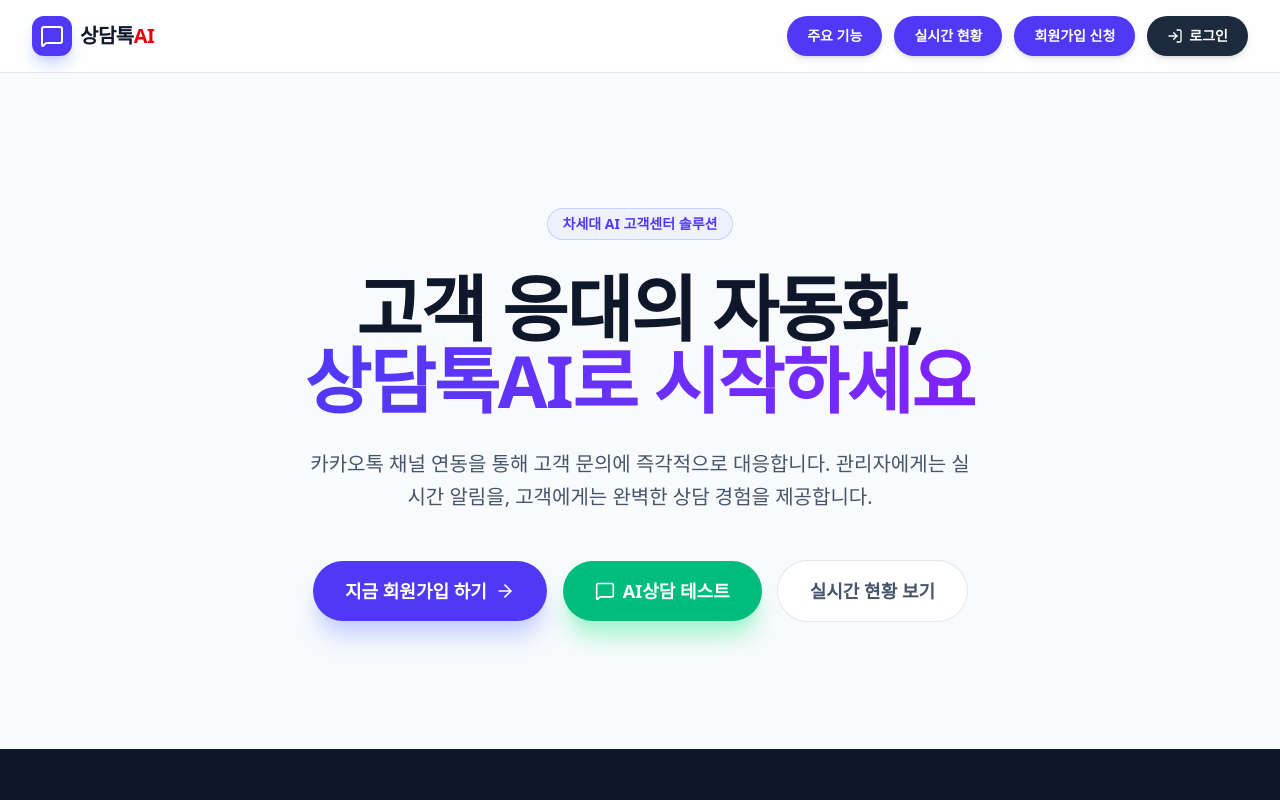
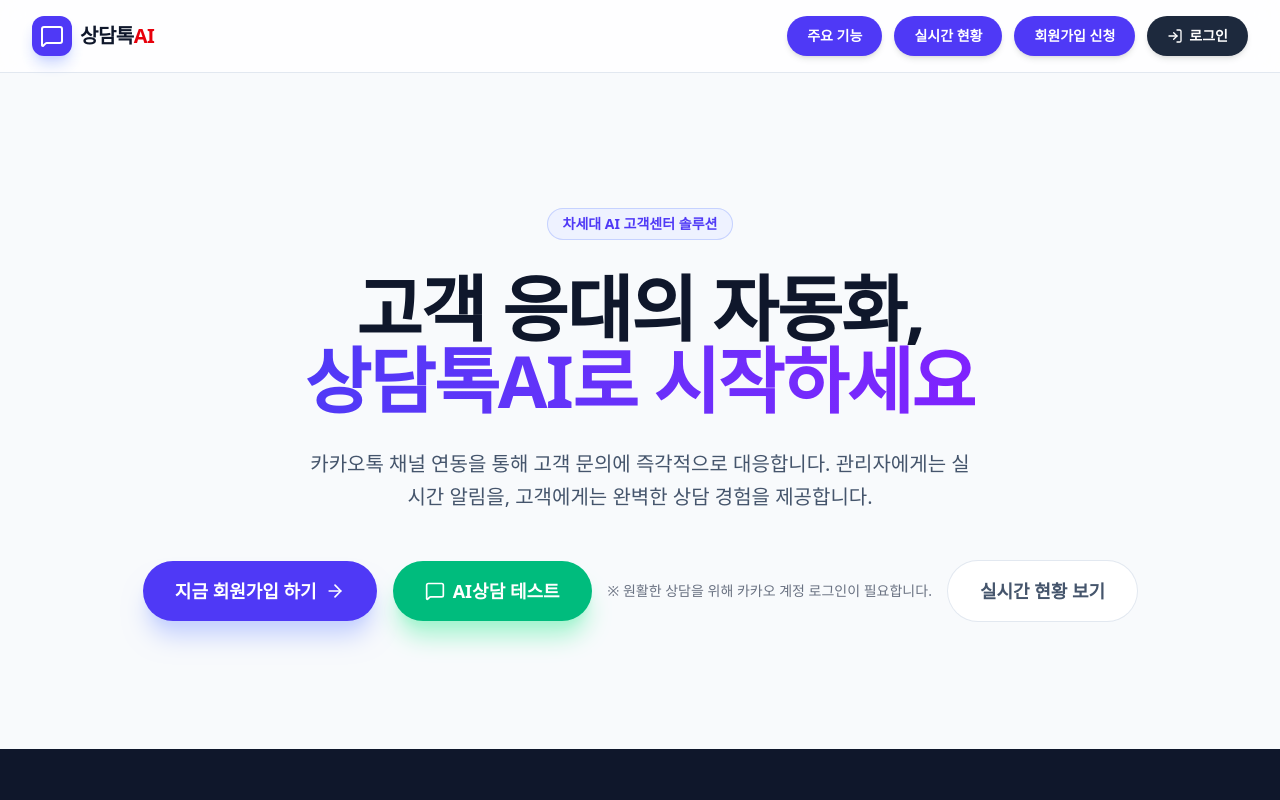
Before and after one commit to paks11299958-code/kakao_ai, a React (Vite) app: page / in a window 1280 px wide. Shown: the top 800 px of the page. Built offline with nearby package versions, Linux system fonts and the light colour scheme; no server answers.

Commit message:
Update App.tsx

```diff
--- a/src/App.tsx
+++ b/src/App.tsx
@@ -302,7 +302,7 @@
 
   {/* 2. 추가된 AI상담 테스트 버튼 (카카오톡 연결) */}
   <a
-    href="http://pf.kakao.com/_dhMqK/chat"
+    href="http://pf.kakao.com/_yWPlX/chat"
     target="_blank"
     rel="noopener noreferrer"
     className="flex items-center gap-2 rounded-full bg-emerald-500 px-8 py-4 text-lg font-bold text-white shadow-xl shadow-emerald-200 transition-all hover:bg-emerald-600 hover:shadow-emerald-300 active:scale-95"
@@ -310,6 +310,9 @@
     <MessageSquare size={20} />
     AI상담 테스트
   </a>
+  <p className="text-sm text-gray-500 font-medium">
+    ※ 원활한 상담을 위해 카카오 계정 로그인이 필요합니다.
+  </p>
 
   {/* 3. 실시간 현황 보기 (기본) */}
   <a
```
